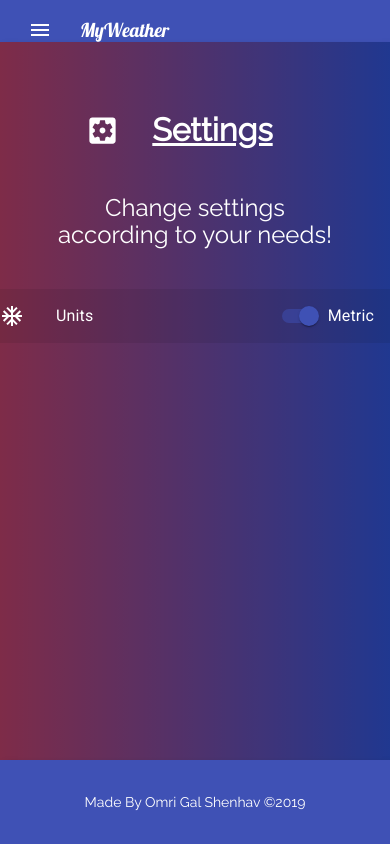
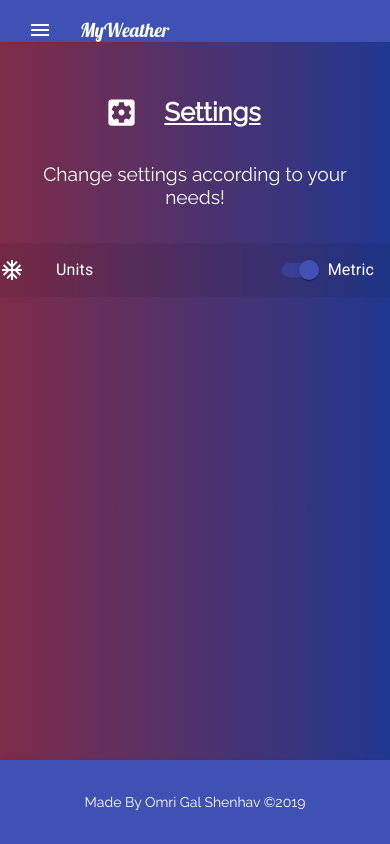
Before and after one commit to OmriGalShen/my-weather, a React (Create React App) app: page /settings in a window 390 px wide. Built offline with nearby package versions, Linux system fonts and the light colour scheme.

Commit message:
refactoring

```diff
--- a/src/components/content/settings/Settings.css
+++ b/src/components/content/settings/Settings.css
@@ -1,6 +1,4 @@
 .main-container {
-  /* background: linear-gradient(90deg, #fc466b 0%, #3f5efb 100%); */
-
   display: flex;
   justify-content: center;
   align-items: flex-start;
@@ -12,6 +10,23 @@
   align-items: center;
   padding: 3em;
   width: 80%;
+}
+.settings-panel {
+  display: flex;
+  flex-direction: column;
+  justify-content: flex-start;
+  align-items: center;
+  padding: 3em;
+  border: 3px solid black;
+  width: 80%;
+  min-height: 80vh;
+  color: white;
+  background-image: linear-gradient(
+    178.1deg,
+    rgba(60, 55, 106, 1) 8.5%,
+    rgba(23, 20, 69, 1) 82.4%
+  );
+  background: rgba(3, 18, 39, 0.5);
 }
 
 .settings-header {
@@ -36,32 +51,14 @@
   width: 50vh;
 }
 
-.settings-panel {
-  display: flex;
-  flex-direction: column;
-  justify-content: flex-start;
-  align-items: center;
-  padding: 3em;
-  border: 3px solid black;
-  width: 80%;
-  height: 80vh;
-  color: white;
-  background-image: linear-gradient(
-    178.1deg,
-    rgba(60, 55, 106, 1) 8.5%,
-    rgba(23, 20, 69, 1) 82.4%
-  );
-  background: rgba(3, 18, 39, 0.5);
-}
-
 @media (max-width: 600px) {
   .settings {
     width: 100%;
-    height: 85vh;
+    font-size: 0.8em;
     padding: 0;
-    /* height: 90vh; */
   }
   .settings-panel {
+    min-height: 85vh;
     border: none;
     width: 100%;
     height: 100%;
```
